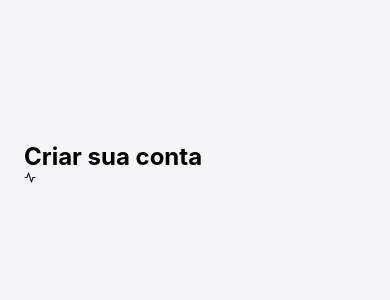
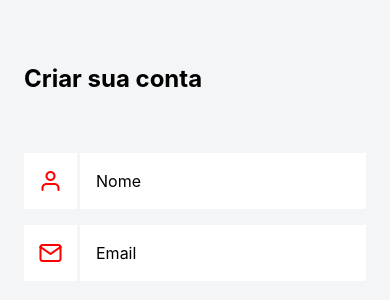
Before and after one commit to ricardocardoso90/react-native-project-rnform, a React Native app: screen / in a window 390 px wide. Shown: the part 250-550 px from the top of the page. Built offline with nearby package versions, Linux system fonts and the light colour scheme.

Commit message:
update commit

```diff
--- a/package.json
+++ b/package.json
@@ -12,6 +12,7 @@
     "expo": "~52.0.7",
     "expo-status-bar": "~2.0.0",
     "react": "18.3.1",
+    "react-hook-form": "^7.53.2",
     "react-native": "0.76.2"
   },
   "devDependencies": {
--- a/src/components/Input/index.tsx
+++ b/src/components/Input/index.tsx
@@ -1,17 +1,41 @@
+import { styles } from "./styles";
 import { Feather } from "@expo/vector-icons";
-import { TextInput, View } from "react-native";
+import { TextInput, TextInputProps, View } from "react-native";
+import { Controller, UseControllerProps } from "react-hook-form";
+import { forwardRef } from "react";
 
-type Props = {
+type Props = TextInputProps & UseControllerProps & {
   icon: keyof typeof Feather.glyphMap;
+  //   inputProps: TextInputProps;
+  //   formProps: UseControllerProps;
 };
 
-export function Input({ icon }: Props) {
+const Input = forwardRef<TextInput, Props>(({ icon, name, control, placeholder }, ref) => {
   return (
-    <View>
-      <Feather
-        name={icon}
-      />
-      <TextInput />
-    </View>
+    <Controller
+      render={() => (
+        <View style={styles.group}>
+          <View style={styles.icon}>
+            <Feather
+              size={24}
+              name={icon}
+              color="red"
+            />
+          </View>
+
+          <TextInput
+            ref={ref}
+            style={styles.control}
+            placeholder={placeholder}
+          // {...inputProps}
+          />
+        </View>
+      )}
+      name={name}
+      control={control}
+    // {...formProps}
+    />
   )
-};
+});
+
+export { Input };
--- a/src/components/Input/styles.ts
+++ b/src/components/Input/styles.ts
@@ -3,5 +3,29 @@ import { StyleSheet } from "react-native";
 export const styles = StyleSheet.create({
   container: {
     width: '100%',
+  },
+  icon: {
+    width: 56,
+    height: 56,
+    alignItems: 'center',
+    justifyContent: 'center',
+    overflow: 'hidden',
+    borderRightWidth: 3,
+    borderRightColor: '#F4F5F6'
+  },
+  group: {
+    height: 56,
+    width: '100%',
+    backgroundColor: '#FFF',
+    flexDirection: 'row',
+    alignItems: 'center',
+    overflow: 'hidden'
+  },
+  control: {
+    flex: 1,
+    height: 56,
+    width: '100%',
+    fontSize: 16,
+    paddingLeft: 16,
   }
 });
--- a/src/screens/FormStepOne/index.tsx
+++ b/src/screens/FormStepOne/index.tsx
@@ -1,13 +1,42 @@
 import { styles } from "./styles";
 import { Text, View } from "react-native";
 import { Input } from "../../components/Input";
+import { useForm } from "react-hook-form";
 
 export function FormStepOne() {
+  const { control } = useForm();
+
   return (
     <View style={styles.container}>
       <Text style={styles.title}>Criar sua conta</Text>
 
-      <Input icon="activity"/>
+      <Input
+        icon="user"
+        name="name"
+        control={control}
+        placeholder="Nome"
+
+      // formProps={{
+      //   name: 'name',
+      //   control: control
+      // }}
+
+      // inputProps={{placeholder: 'Nome'}}
+      />
+
+      <Input
+        icon="mail"
+        name="email"
+        control={control}
+        placeholder="Email"
+
+      // formProps={{
+      //   name: 'name',
+      //   control: control
+      // }}
+
+      // inputProps={{placeholder: 'Nome'}}
+      />
     </View>
   )
 };
--- a/src/screens/FormStepOne/styles.ts
+++ b/src/screens/FormStepOne/styles.ts
@@ -5,10 +5,12 @@ export const styles = StyleSheet.create({
     flex: 1,
     padding: 24,
     justifyContent: 'center',
-    backgroundColor: '#F4F5F6'
+    backgroundColor: '#F4F5F6',
+    gap: 16,
   },
   title: {
     fontSize: 24,
     fontWeight: '700',
+    marginBottom: 44,
   }
 });
```
Also changed, not shown: 1 other file (tests, documents, lock files or other folders).
